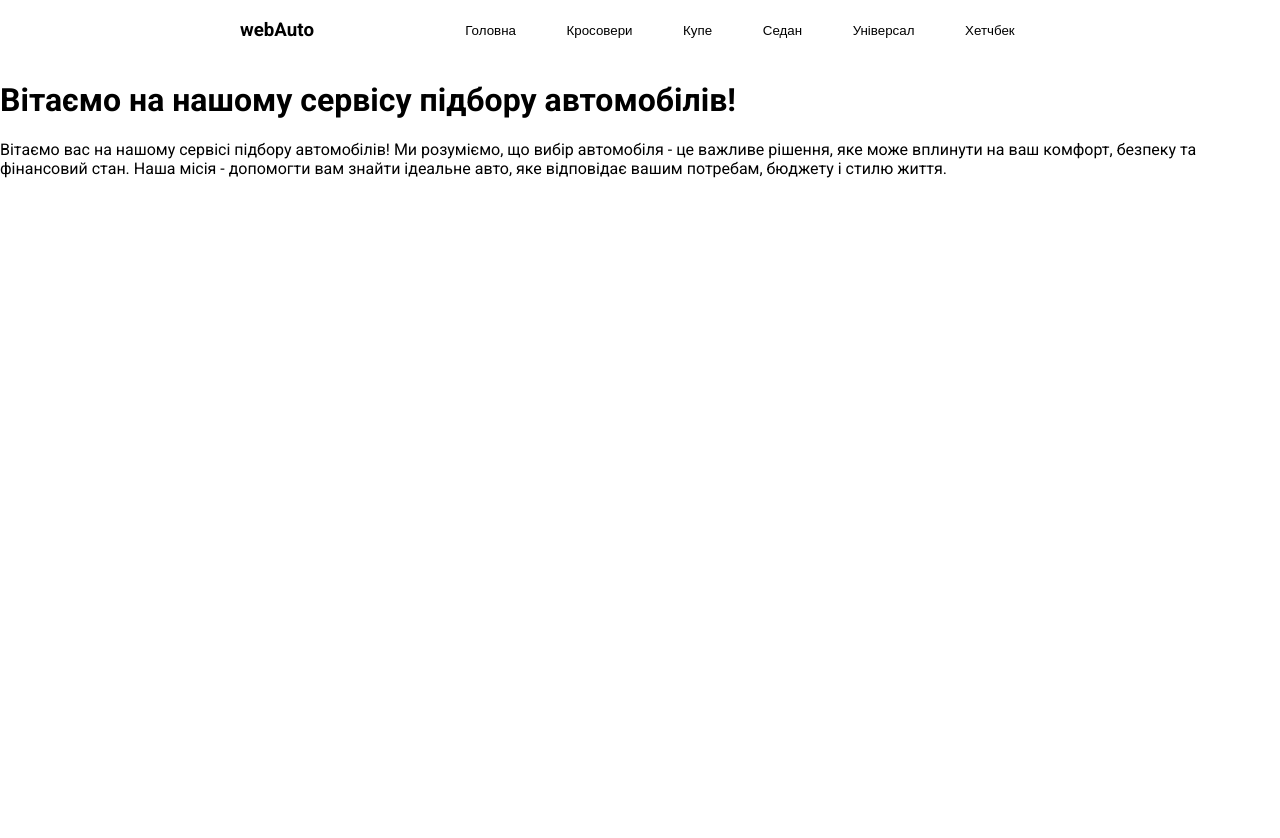
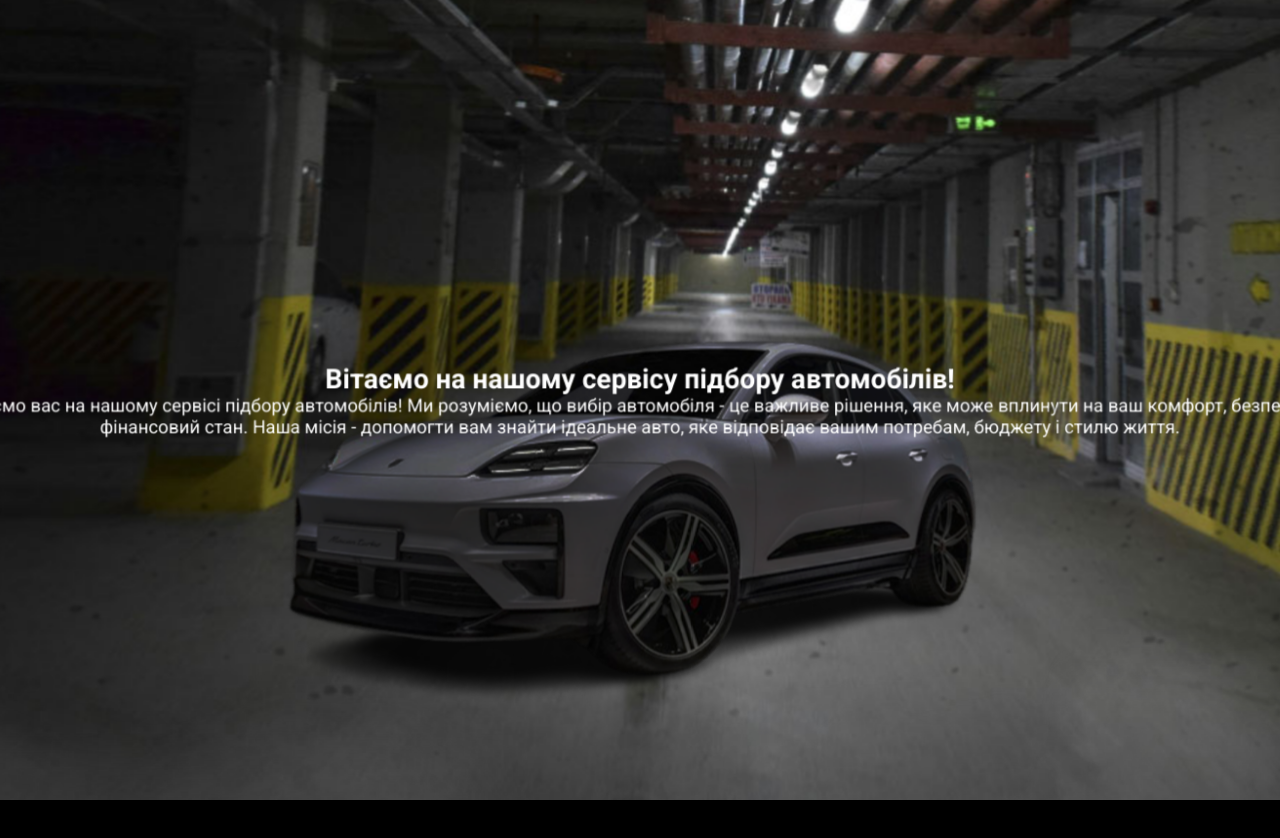
Before and after one commit to dmalanchuk/Web-Auto, a plain HTML site: page index.html in a window 1280 px wide. Before the commit the page ends 800 px from the top, so only its background shows below. Drawn offline with Linux system fonts and the light colour scheme.

Commit message:
restyled design web-site

```diff
--- a/JS/main.js
+++ b/JS/main.js
@@ -0,0 +1,10 @@
+document.addEventListener('mousemove', e => {
+    Object.assign(document.documentElement, {
+        style: `
+        --move-x: ${(e.clientX - window.innerWidth / 2) * -.005}deg;
+        --move-y: ${(e.clientY - window.innerHeight / 2) * -.01}deg;
+        `
+    })
+})
+
+// ================================================
--- a/Styles/main.css
+++ b/Styles/main.css
@@ -1,13 +1,80 @@
 @import url('https://fonts.googleapis.com/css2?family=Roboto:ital,wght@0,100;0,300;0,400;0,500;0,700;0,900;1,100;1,300;1,400;1,500;1,700;1,900&display=swap');
 
-body {
+* {
     margin: 0;
     padding: 0;
+
+    box-sizing: border-box;
+}
+
+:root {
+    --index: calc(1vh + 1vw);
+    --transition: 1s cubic-bezier(.05, .5, 0, 1);
+}
+
+body {
+    background: #000;
+    color: white;
 
     font-family: "Roboto", sans-serif;
     font-weight: 400;
     font-style: normal;
 }
+
+/* Паралакс єфект та стилізація слоїв для нього */
+
+.layers {
+    perspective: 1000px;
+    overflow: hidden;
+}
+
+.layers__container {
+    height: 100vh;
+    transform-style: preserve-3d;
+    transform: rotateX(var(--move-y)) rotateY(var(--move-x));
+    will-change: transform;  /*оптимізація*/
+    transition: transform var(--transition);
+}
+
+.layers__items {
+    position: absolute;
+
+   inset: -5vw;
+
+    background-size: cover;
+    background-position: center;
+
+    display: flex;
+    align-items: center;
+    justify-content: center;
+}
+
+.layer1 {
+    transform: translateZ(-30px) scale(1.06);
+}
+.layer2 {
+    transform: translateZ(80px) scale(.8);
+}
+.layer3 {
+    transform: translateZ(180px) scale(.8);
+}
+.layer4 {
+    transform: translateZ(190px) scale(.8);
+}
+.layer5 {
+    transform: translateZ(300px) scale(.8);
+}
+
+.header-main-text {
+    font-size: calc(var(--index) * .9);
+    text-align: center;
+}
+ .layer4, .layer5 {
+    pointer-events: none;
+
+}
+
+/* Кінець стилізації паралаксу */
 
 .container {
     max-width: 1280px;
@@ -117,12 +184,14 @@ body {
     top: 85vh;
 }
 
-.SectionHeader, .SectionMain .SectionFooter {
+.SectionHeader,
+.SectionMain .SectionFooter {
     min-height: 100vh;
 }
 
 
-.nameInfo h3, h5 {
+.nameInfo h3,
+h5 {
     margin: 0;
 }
 
@@ -130,7 +199,8 @@ body {
     color: #acacac;
 }
 
-.table, .tableName {
+.table,
+.tableName {
     width: 300px;
 }
 
--- a/index.html
+++ b/index.html
@@ -10,8 +10,29 @@
 
 <body>
     <header class="header">
+        <section class="layers">
+            <div class="layers__container">
+                <div class="layers__items layer1" style="background-image: url(./NewImg/Paralax/layer-1\ \(1\).jpg);"></div>
+                <div class="layers__items layer2" style="background-image: url(./NewImg/Paralax/layer-2\ \(1\).png);"></div>
+                <div class="layers__items layer3">
+                    <div class="header-main-text">
+                        <h1 class="main-text">Вітаємо на нашому сервісу підбору автомобілів!</h1>
+                        <p class="main-add-text">
+                            Вітаємо вас на нашому сервісі підбору автомобілів! Ми розуміємо, що вибір автомобіля - це
+                            важливе
+                            рішення, яке може вплинути на ваш комфорт, безпеку та фінансовий стан.
+                            Наша місія - допомогти вам знайти ідеальне авто, яке відповідає вашим потребам, бюджету і
+                            стилю
+                            життя.
+                        </p>
+                    </div>
+                </div>
+                <div class="layers__items layer4" style="background-image: url(./NewImg/Paralax/layer-5\ \(1\).png);"></div>
+                <div class="layers__items layer5" style="background-image: url(./NewImg/Paralax/layer-6\ \(1\).png);"></div>
+            </div>
+        </section>
         <div class="container">
-            <nav class="navbar">
+            <!-- <nav class="navbar">
                 <h3>webAuto</h3>
                 <ul class="navigation">
                     <li><button class="button"><a href="./index.html">Головна</a></button></li>
@@ -21,18 +42,9 @@
                     <li><button class="button"><a href="./OtherPages/universalInfo.html">Універсал</a></button></li>
                     <li><button class="button"><a href="./OtherPages/hatchbackInfo.html">Хетчбек</a></button></li>
                 </ul>
-            </nav>
-            <div class="header-content">
-                <div class="header-main-text">
-                    <h1 class="main-text">Вітаємо на нашому сервісу підбору автомобілів!</h1>
-                    <p class="main-add-text">
-                        Вітаємо вас на нашому сервісі підбору автомобілів! Ми розуміємо, що вибір автомобіля - це
-                        важливе
-                        рішення, яке може вплинути на ваш комфорт, безпеку та фінансовий стан.
-                        Наша місія - допомогти вам знайти ідеальне авто, яке відповідає вашим потребам, бюджету і стилю
-                        життя.
-                    </p>
-                </div>
+            </nav> -->
+            <div style="height: 100vh;" class="header-content">
+
             </div>
         </div>
     </header>
```
Also changed, not shown: NewImg/CrossoverImage.jpg (deleted), NewImg/CupeImage.jpg (deleted), NewImg/CupeImages.jpg (deleted), NewImg/HatchBackImage.webp (deleted), NewImg/Paralax/layer-1 (1).jpg (added), NewImg/Paralax/layer-2 (1).png (added), NewImg/Paralax/layer-5 (1).png (added), NewImg/Paralax/layer-6 (1).png (added), NewImg/Paralax/mainBackG.jpg (added), NewImg/Paralax/porsche.png (added), NewImg/Paralax/porsche911.png (added), NewImg/SedanImage.webp (deleted), NewImg/logo/Porsche-Logo-2014.png (deleted), NewImg/logo/SeatLogo.png (deleted), 2 more files, 1 other file.
